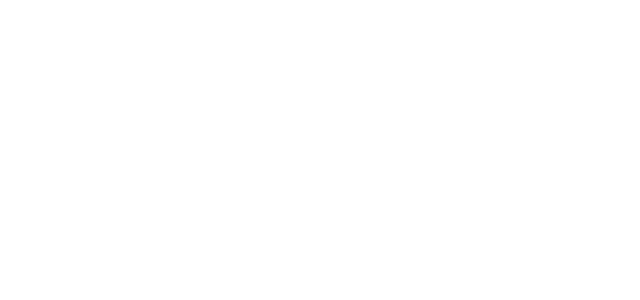
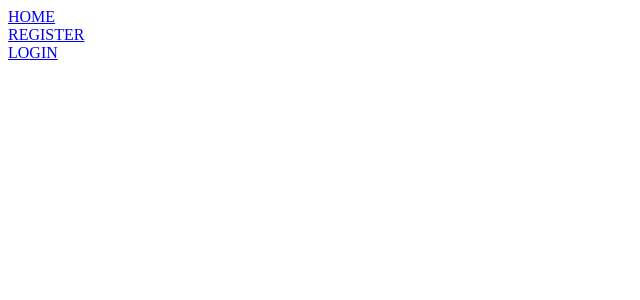
Before and after one commit to Marian-hub/SchoolProject-08-12-2021, a React (Create React App) app in the folder frontend/: page / in a window 1280 px wide. Shown: the top 300 px of the page, without its empty margins (0-640 px from the left). Built offline with nearby package versions, Linux system fonts and the light colour scheme.

Commit message:
minor changes

```diff
--- a/frontend/src/components/App.js
+++ b/frontend/src/components/App.js
@@ -1,11 +1,13 @@
 import React, { Component } from 'react'
-import { BrowserRouter, Route } from 'react-router-dom'
+import { BrowserRouter, Route, Router, Switch } from 'react-router-dom'
 import Home from './Home'
-import Login from './Login'
-import Register from './Register'
+import Login from './auth/Login'
+import Register from './auth/Register'
+import Paths from './Paths'
 const App = () => {
     return (
-        <BrowserRouter >
+        <BrowserRouter>
+            <Route path="/" component={Paths}></Route>
             <Route path="/login" component={Login}></Route>
             <Route path="/home" component={Home}></Route>
             <Route path="/register" component={Register}></Route>
--- a/frontend/src/components/Home.js
+++ b/frontend/src/components/Home.js
@@ -6,7 +6,8 @@
     constructor(props) {
         super(props)
         this.state = {
-            ticketData: ' '
+            ticketData: ' ',
+            loggedIn: false
         }
     }
     async componentDidMount() {
@@ -22,21 +23,32 @@
         }).then(response => {
             this.setState({
                 ticketData: response,
+                loggedIn:true
             })
             console.log(response)
+        }).catch(err => {
+            if(err){return err}
         })
     }
 
-    renderTicketData = async () => {
-
+    renderTicketData =  () => {
     }
 
     render() {
-        return (
-            <div>
-
-            </div>
-        )
+        const {ticketData,loggedIn} = this.state
+        if (loggedIn){
+            return(
+                <div>
+                    YOU ARE LOGGED IN
+                </div>
+            )
+        }else{
+            return(
+                <div>
+                    LOG IN PLEASE
+                </div>
+            )
+        }
     }
 }
 export default Home
--- /dev/null
+++ b/frontend/src/components/Paths.js
@@ -0,0 +1,22 @@
+import React, { Component } from 'react'
+import { NavLink } from 'react-router-dom'
+class Paths extends Component {
+    render() {
+        return (
+            <div>
+                <div>
+                    <NavLink to="/home">HOME</NavLink>
+
+                </div>
+                <div>
+                    <NavLink to="/register">REGISTER</NavLink>
+                </div>
+                <div>
+                    <NavLink to="/login">LOGIN</NavLink>
+                </div>
+            </div>
+        )
+    }
+}
+
+export default Paths
```
Also changed, not shown: frontend/src/components/auth/Login.js (renamed from frontend/src/components/Login.js), frontend/src/components/auth/Register.js (renamed from frontend/src/components/Register.js), 1 other file (tests, documents, lock files or other folders).
